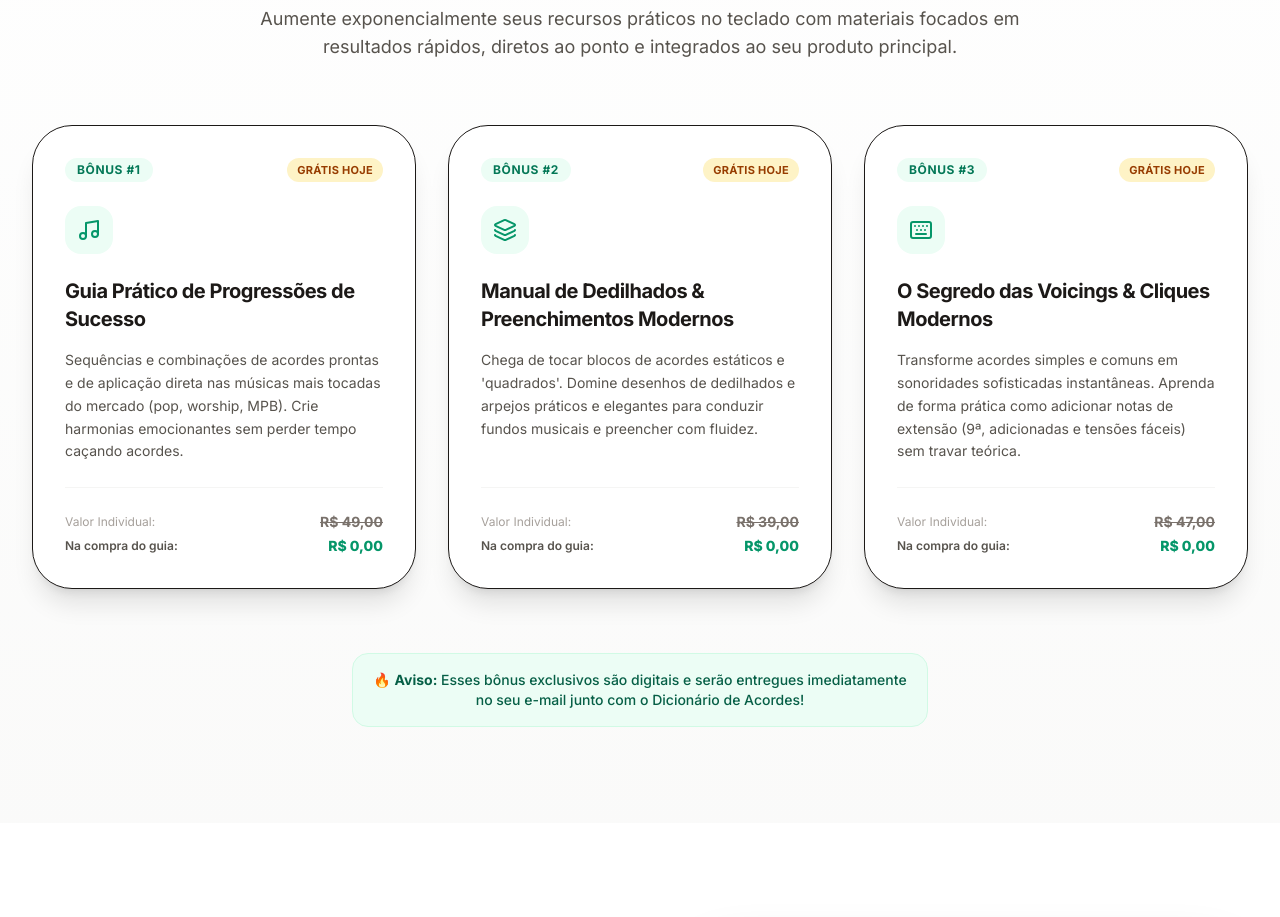
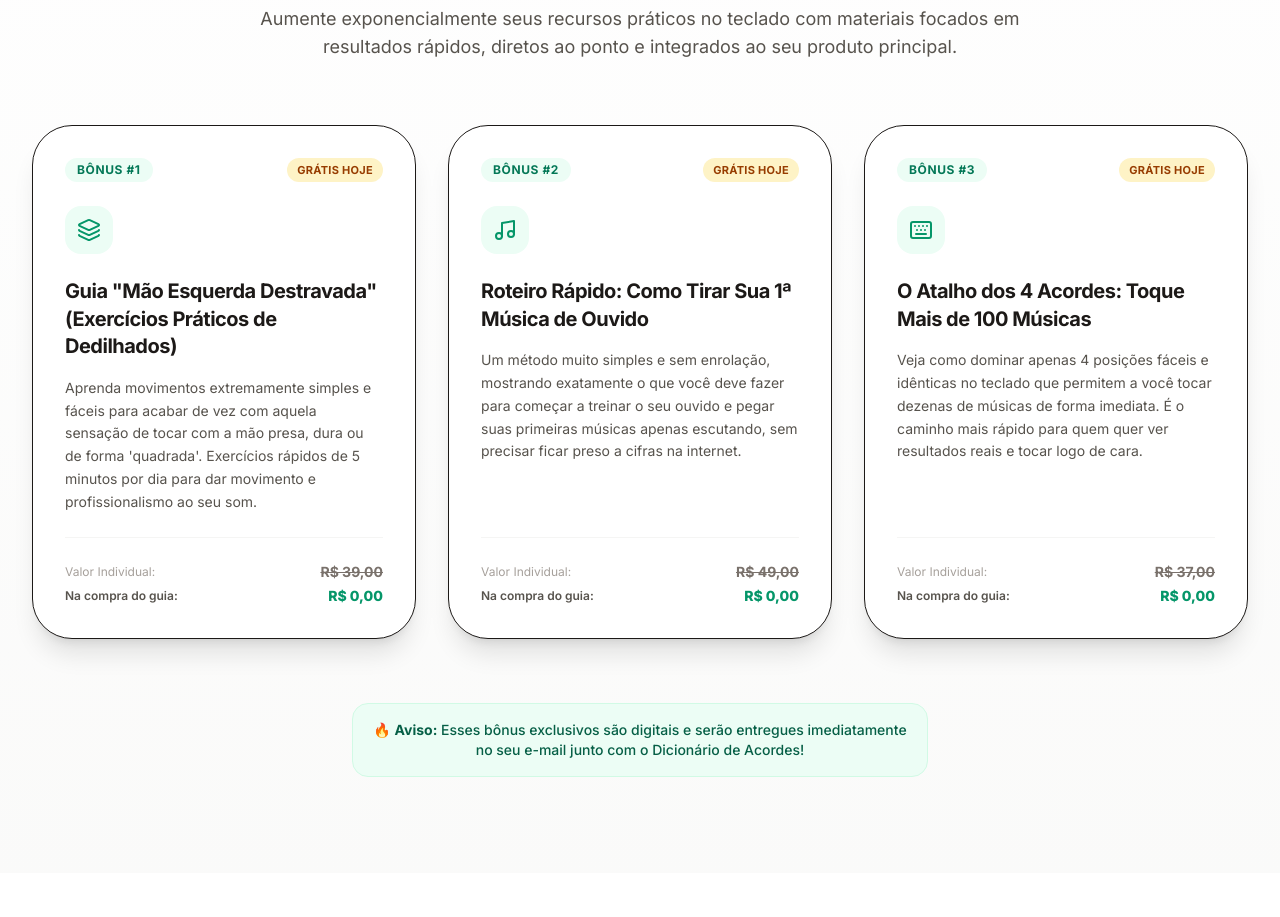
Before and after one commit to cdsmarketingg-ops/dicionario-acordes, a React (Vite) app: page / in a window 1280 px wide. Shown: the part 4160-5077 px from the top of the page. Built offline with nearby package versions, Linux system fonts and the light colour scheme; grey boxes are pictures that could not be loaded.

Commit message:
feat: update bonus content in App
Replace existing bonus materials with new, more focused training guides to improve the learning experience.

```diff
--- a/src/App.tsx
+++ b/src/App.tsx
@@ -398,23 +398,23 @@ const Bonuses = () => {
   const bonusList = [
     {
       badge: "Bônus #1",
-      title: "Guia Prático de Progressões de Sucesso",
-      desc: "Sequências e combinações de acordes prontas e de aplicação direta nas músicas mais tocadas do mercado (pop, worship, MPB). Crie harmonias emocionantes sem perder tempo caçando acordes.",
+      title: "Guia \"Mão Esquerda Destravada\" (Exercícios Práticos de Dedilhados)",
+      desc: "Aprenda movimentos extremamente simples e fáceis para acabar de vez com aquela sensação de tocar com a mão presa, dura ou de forma 'quadrada'. Exercícios rápidos de 5 minutos por dia para dar movimento e profissionalismo ao seu som.",
+      value: "R$ 39,00",
+      icon: <Layers className="w-6 h-6 text-emerald-600" />
+    },
+    {
+      badge: "Bônus #2",
+      title: "Roteiro Rápido: Como Tirar Sua 1ª Música de Ouvido",
+      desc: "Um método muito simples e sem enrolação, mostrando exatamente o que você deve fazer para começar a treinar o seu ouvido e pegar suas primeiras músicas apenas escutando, sem precisar ficar preso a cifras na internet.",
       value: "R$ 49,00",
       icon: <Music className="w-6 h-6 text-emerald-600" />
     },
     {
-      badge: "Bônus #2",
-      title: "Manual de Dedilhados & Preenchimentos Modernos",
-      desc: "Chega de tocar blocos de acordes estáticos e 'quadrados'. Domine desenhos de dedilhados e arpejos práticos e elegantes para conduzir fundos musicais e preencher com fluidez.",
-      value: "R$ 39,00",
-      icon: <Layers className="w-6 h-6 text-emerald-600" />
-    },
-    {
       badge: "Bônus #3",
-      title: "O Segredo das Voicings & Cliques Modernos",
-      desc: "Transforme acordes simples e comuns em sonoridades sofisticadas instantâneas. Aprenda de forma prática como adicionar notas de extensão (9ª, adicionadas e tensões fáceis) sem travar teórica.",
-      value: "R$ 47,00",
+      title: "O Atalho dos 4 Acordes: Toque Mais de 100 Músicas",
+      desc: "Veja como dominar apenas 4 posições fáceis e idênticas no teclado que permitem a você tocar dezenas de músicas de forma imediata. É o caminho mais rápido para quem quer ver resultados reais e tocar logo de cara.",
+      value: "R$ 37,00",
       icon: <Keyboard className="w-6 h-6 text-emerald-600" />
     }
   ];
```
